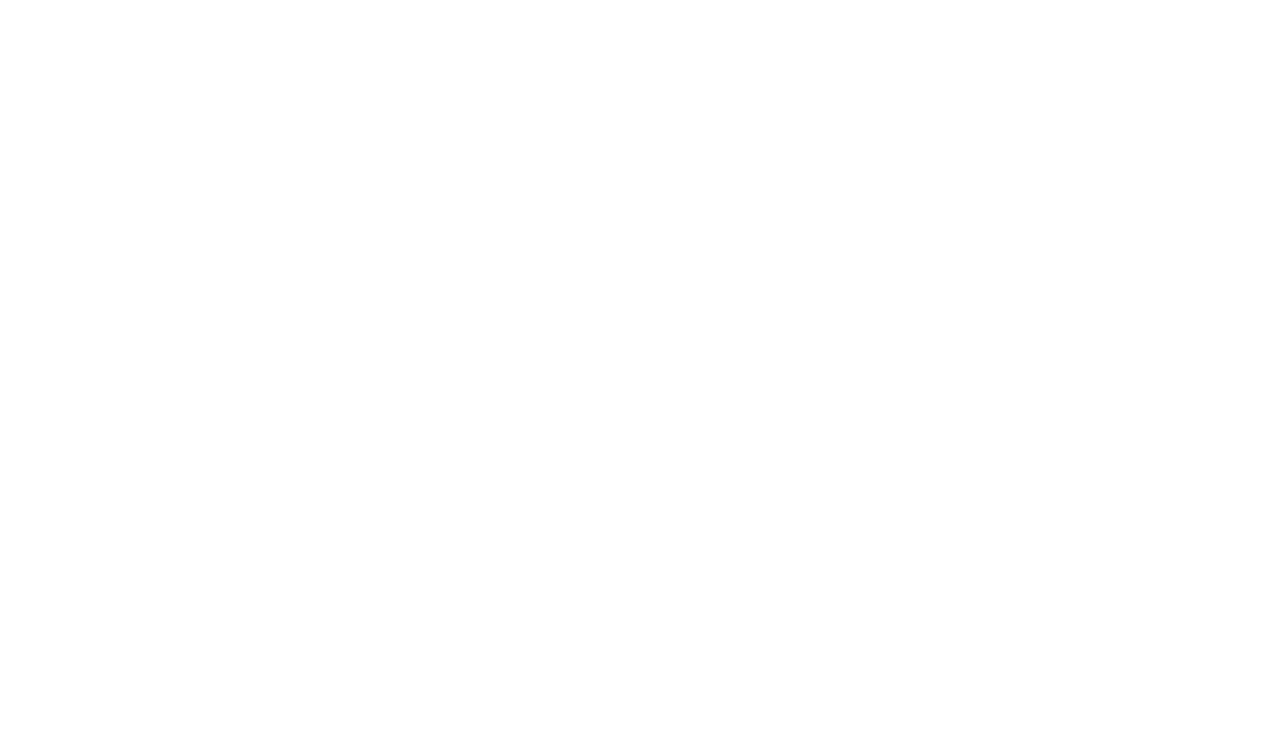
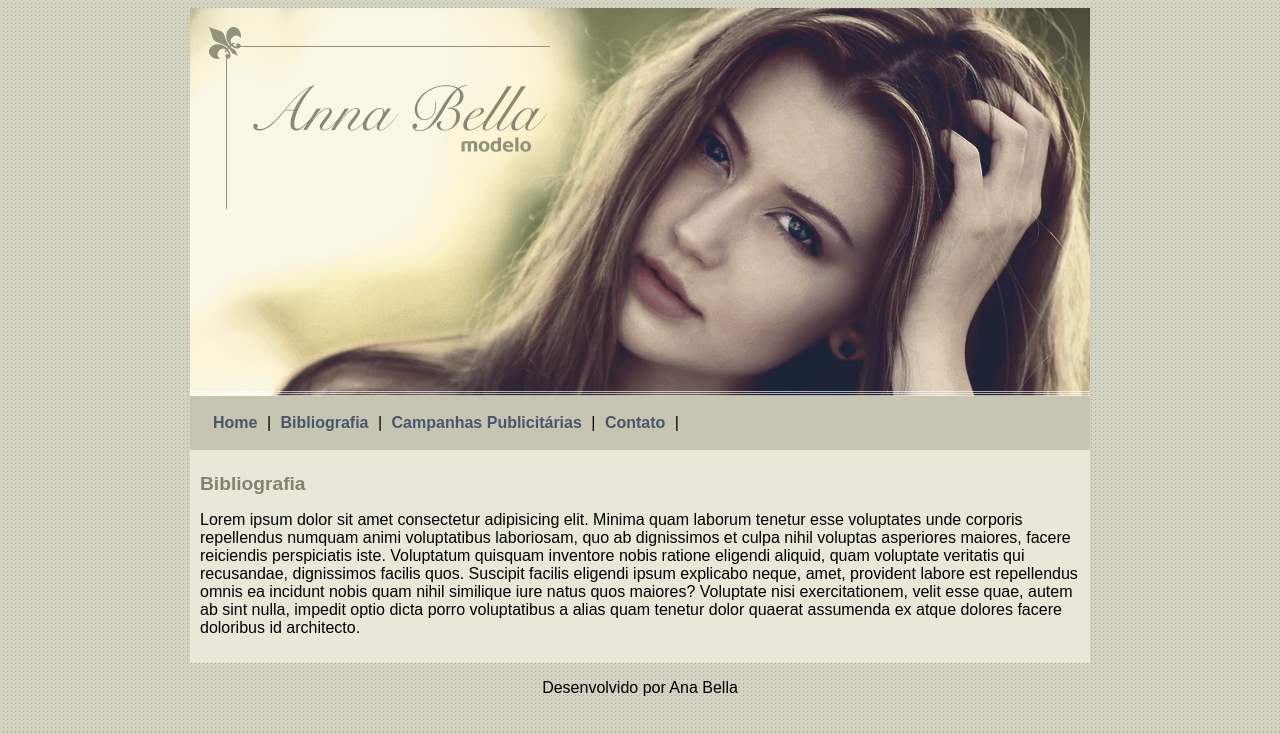
Before and after one commit to LucasVicentee/Curso-Full-Stack-Senac, a plain HTML site: page menu/assets/paginas/bibliografia.html in a window 1280 px wide. Shown: the top 734 px of the page. Drawn offline with Linux system fonts and the light colour scheme.

Commit message:
Adicionando os arquivos e fotos realizados dentro da sala de aula

```diff
--- a/menu/assets/css/estilo.css
+++ b/menu/assets/css/estilo.css
@@ -0,0 +1,78 @@
+body {
+    background: #d2d2c1 url('../imagens/fundo.png');
+    font: 16px Arial, sans-serif;
+}
+
+#principal {
+    width: 900px;
+    display: flex;
+    flex-direction: column;
+    margin: 0 auto;
+    justify-content: center;
+}
+
+#menu {
+    background: #c5c5b2;
+    padding: 18px;
+}
+
+#menu a:hover {
+    background: #7d7d44;
+}
+
+#conteudo {
+    background: #e8e8d9;
+    padding: 10px;
+}
+
+#rodape {
+    text-align: center;
+}
+
+a {
+    color: #4b556a;
+    text-decoration: none;
+    font-weight: bold;
+    padding: 5px;
+}
+
+.img-campanha {
+  color: #828271;
+  border-radius: 2%;
+}
+
+h1 {
+  color: #828271;
+  font-size: 1.2em;
+}
+
+
+
+/* Responsividade */
+
+/* Estilos padrão (mobile first) */
+
+/* Telas >= 576px (celulares maiores / modo paisagem) */
+@media (min-width: 576px) {
+    /* seus estilos aqui */
+  }
+
+  /* Telas >= 768px (tablets) */
+  @media (min-width: 768px) {
+    /* seus estilos aqui */
+  }
+
+  /* Telas >= 992px (notebooks médios) */
+  @media (min-width: 992px) {
+    /* seus estilos aqui */
+  }
+
+  /* Telas >= 1200px (desktops grandes) */
+  @media (min-width: 1200px) {
+    /* seus estilos aqui */
+  }
+
+  /* Telas >= 1400px (monitores muito grandes) */
+  @media (min-width: 1400px) {
+    /* seus estilos aqui */
+  }
--- a/menu/assets/paginas/bibliografia.html
+++ b/menu/assets/paginas/bibliografia.html
@@ -3,9 +3,34 @@
 <head>
     <meta charset="UTF-8">
     <meta name="viewport" content="width=device-width, initial-scale=1.0">
+    <link rel="stylesheet" href="../css/estilo.css">
     <title>Document</title>
 </head>
 <body>
+    <div id="principal">
 
+        <img src="../imagens/capa.png" alt="">
+
+        <div id="menu">
+
+            <a href="/menu/index.html">Home</a> |
+            <a href="./bibliografia.html">Bibliografia</a> |
+            <a href="./campanhas-publicitarias.html">Campanhas Publicitárias</a> |
+            <a href="./assets/paginas/contato.html">Contato</a> |
+
+        </div>
+
+         <div id="conteudo"> <!-- Inicio do conteúdo -->
+
+            <h1>Bibliografia</h1>
+
+            <p>Lorem ipsum dolor sit amet consectetur adipisicing elit. Minima quam laborum tenetur esse voluptates unde corporis repellendus numquam animi voluptatibus laboriosam, quo ab dignissimos et culpa nihil voluptas asperiores maiores, facere reiciendis perspiciatis iste. Voluptatum quisquam inventore nobis ratione eligendi aliquid, quam voluptate veritatis qui recusandae, dignissimos facilis quos. Suscipit facilis eligendi ipsum explicabo neque, amet, provident labore est repellendus omnis ea incidunt nobis quam nihil similique iure natus quos maiores? Voluptate nisi exercitationem, velit esse quae, autem ab sint nulla, impedit optio dicta porro voluptatibus a alias quam tenetur dolor quaerat assumenda ex atque dolores facere doloribus id architecto.</p>
+        </div>
+
+    </div>
+
+    <div id="rodape">
+        <p>Desenvolvido por Ana Bella</p>
+    </div>
 </body>
 </html>
```
Also changed, not shown: menu/assets/paginas/campanhas-publicitarias.html (+37 -0 lines), menu/assets/imagens/fundo.png (added).
